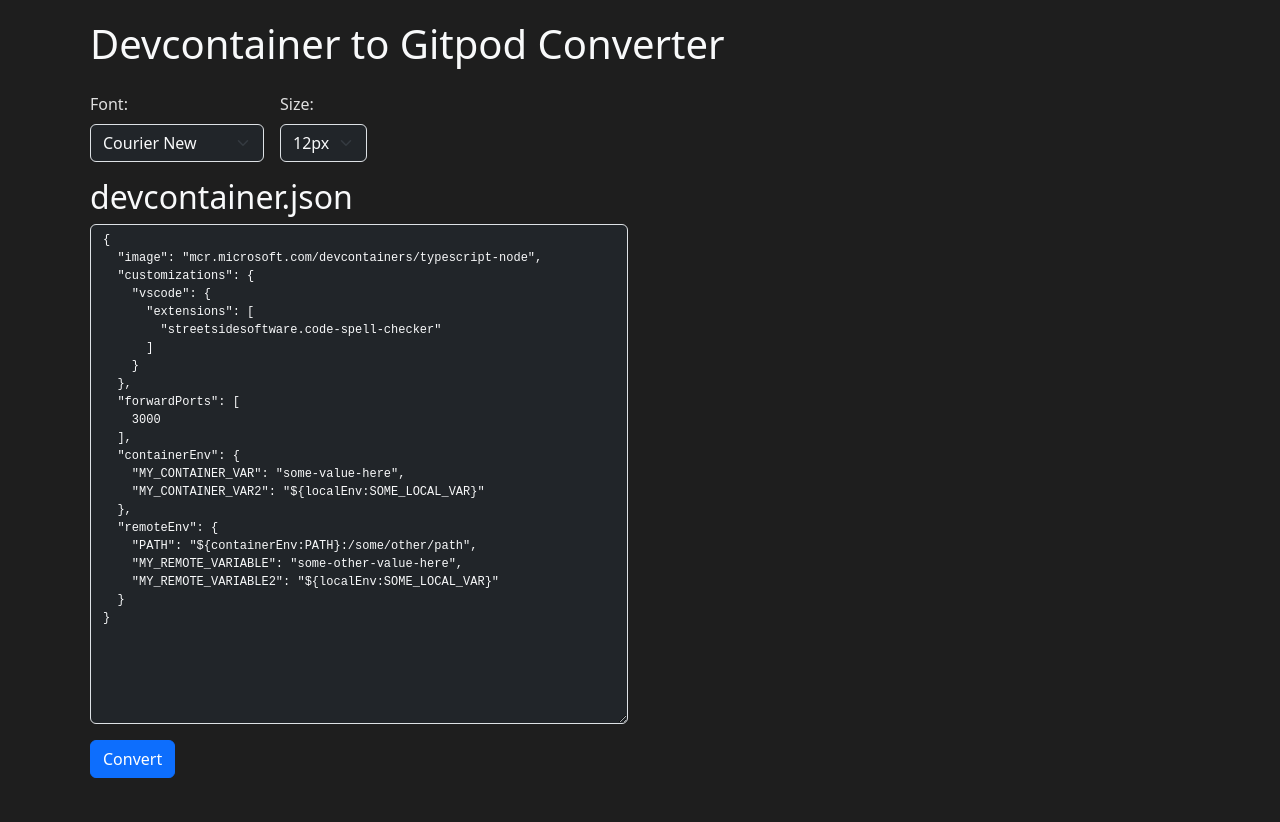
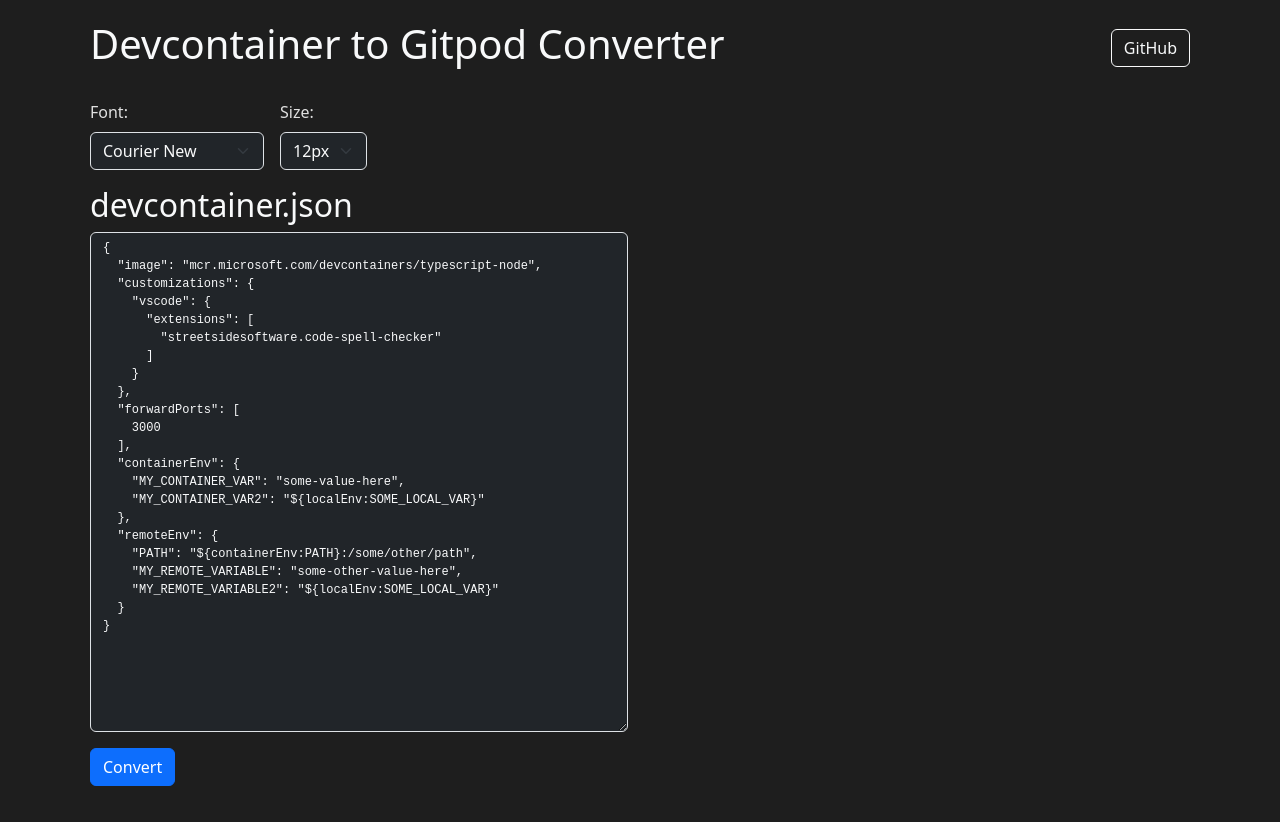
Before and after one commit to leonj1/devcontainer-gitpod, a React (Create React App) app in the folder frontend/: page / in a window 1280 px wide. Built offline with nearby package versions, Linux system fonts and the light colour scheme; the HTML template or start-up script is replaced by a standard one.

Commit message:
FEAT github link to repo

```diff
--- a/frontend/src/App.js
+++ b/frontend/src/App.js
@@ -77,7 +77,17 @@ function App() {
 
   return (
     <main className="container">
-      <h1 className="text-light mb-4">Devcontainer to Gitpod Converter</h1>
+      <div className="d-flex justify-content-between align-items-center mb-4">
+        <h1 className="text-light">Devcontainer to Gitpod Converter</h1>
+        <a
+          href="https://github.com/leonj1/devcontainer-gitpod"
+          target="_blank"
+          rel="noopener noreferrer"
+          className="btn btn-outline-light"
+        >
+          GitHub
+        </a>
+      </div>
 
       <FontControls
         selectedFont={selectedFont}
```
